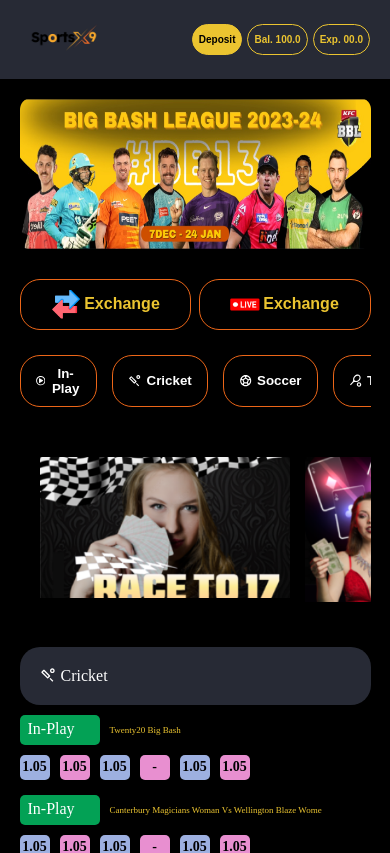
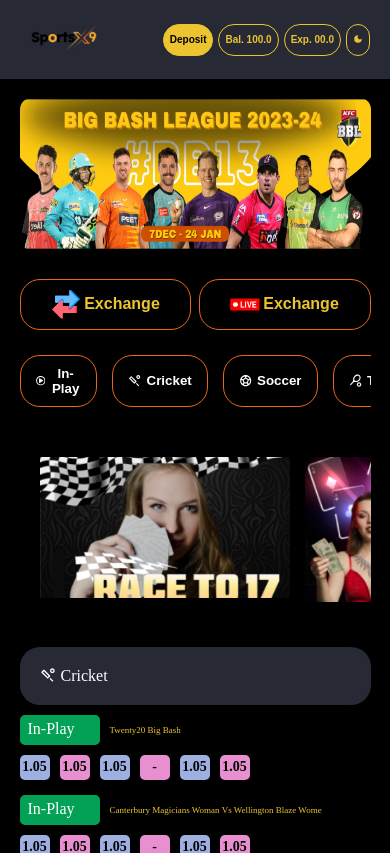
Before and after one commit to AmmarMubashir/sportX9, a React (Vite) app: page / in a window 390 px wide. Shown: the top 853 px of the page. Built offline with nearby package versions, Linux system fonts and the light colour scheme.

Commit message:
finals commit

```diff
--- a/src/components/Home/HeroSection.css
+++ b/src/components/Home/HeroSection.css
@@ -503,9 +503,9 @@
 }
 
 @media (max-width: 448px) {
-  .btn_last {
+  /* .btn_last {
     display: none;
-  }
+  } */
   .navButtonsSection button {
     padding: 9px 6px;
   }
--- a/src/components/Home/HeroSection.jsx
+++ b/src/components/Home/HeroSection.jsx
@@ -85,7 +85,7 @@
           <button className="btn_last">
             <IoPersonSharp />
           </button>
-          <button className="btn_last" onClick={changeTheme}>
+          <button onClick={changeTheme}>
             {darkMode ? <MdDarkMode /> : <MdLightMode />}
           </button>
         </div>
```
